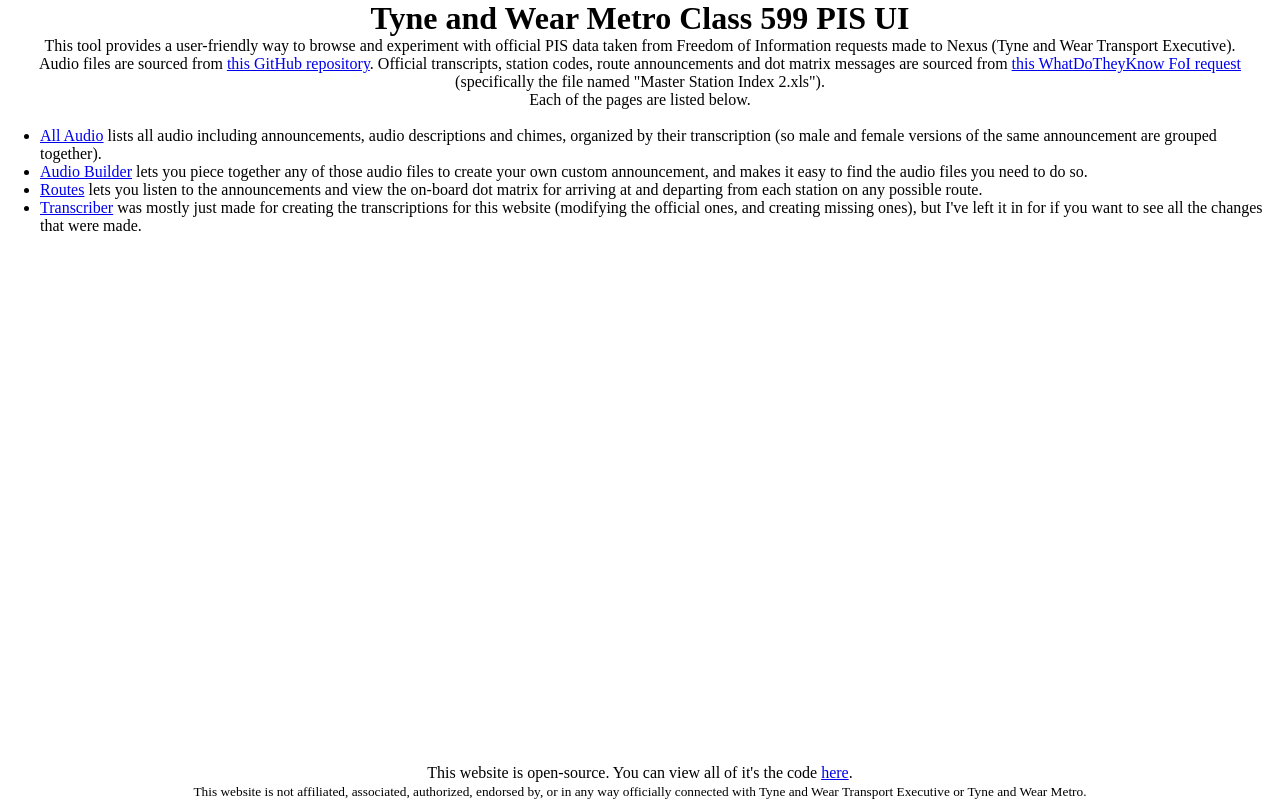
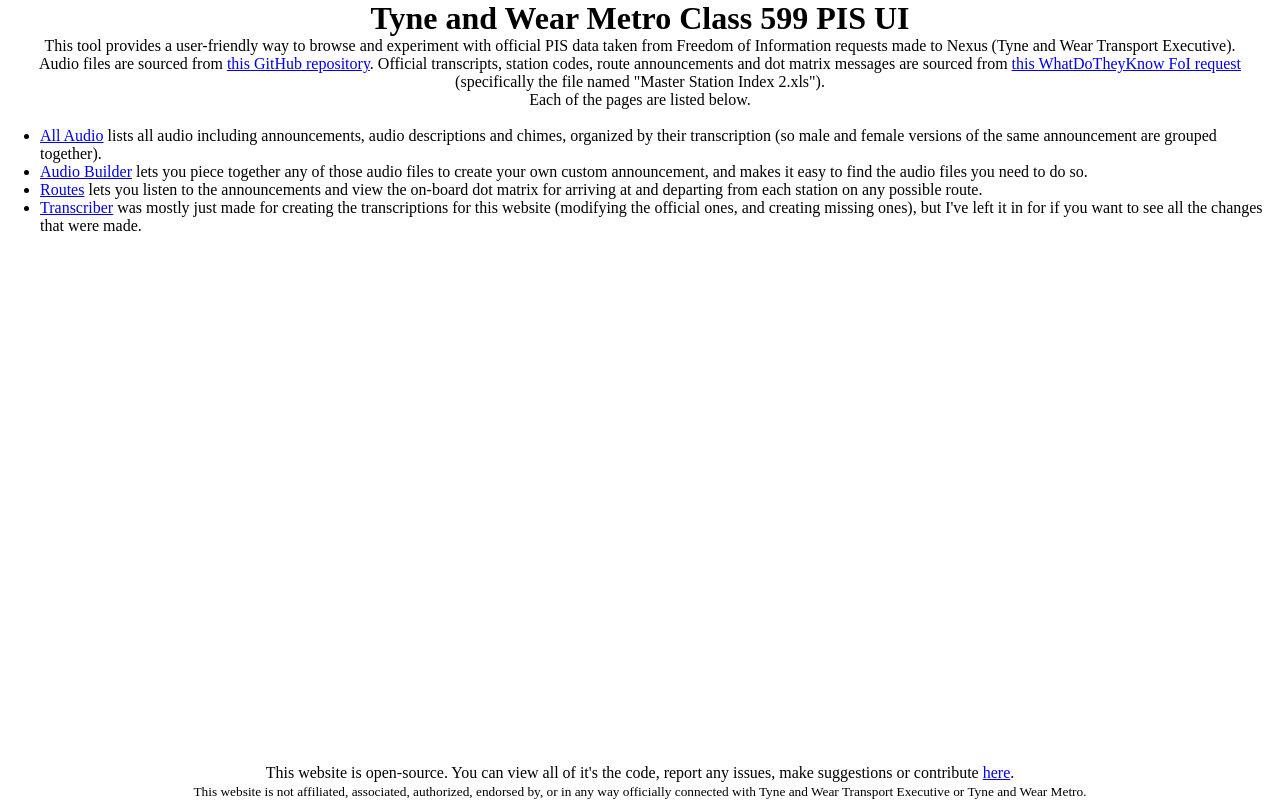
Before and after one commit to hopperelec/metro-pis-ui, a SvelteKit app: page / in a window 1280 px wide. Built offline with nearby package versions, Linux system fonts and the light colour scheme.

Commit message:
Added more about the GitHub repo to the footer

```diff
--- a/src/routes/+layout.svelte
+++ b/src/routes/+layout.svelte
@@ -3,8 +3,8 @@
         <slot/>
     </div>
     <footer>
-        This website is open-source. You can view all of it's the code
-        <a href="https://github.com/hopperelec/metro-pis-ui">here</a>.
+        This website is open-source. You can view all of it's the code, report any issues,
+        make suggestions or contribute <a href="https://github.com/hopperelec/metro-pis-ui">here</a>.
         <br>
         <small>
             This website is not affiliated, associated, authorized, endorsed by, or in any way officially connected with
```
